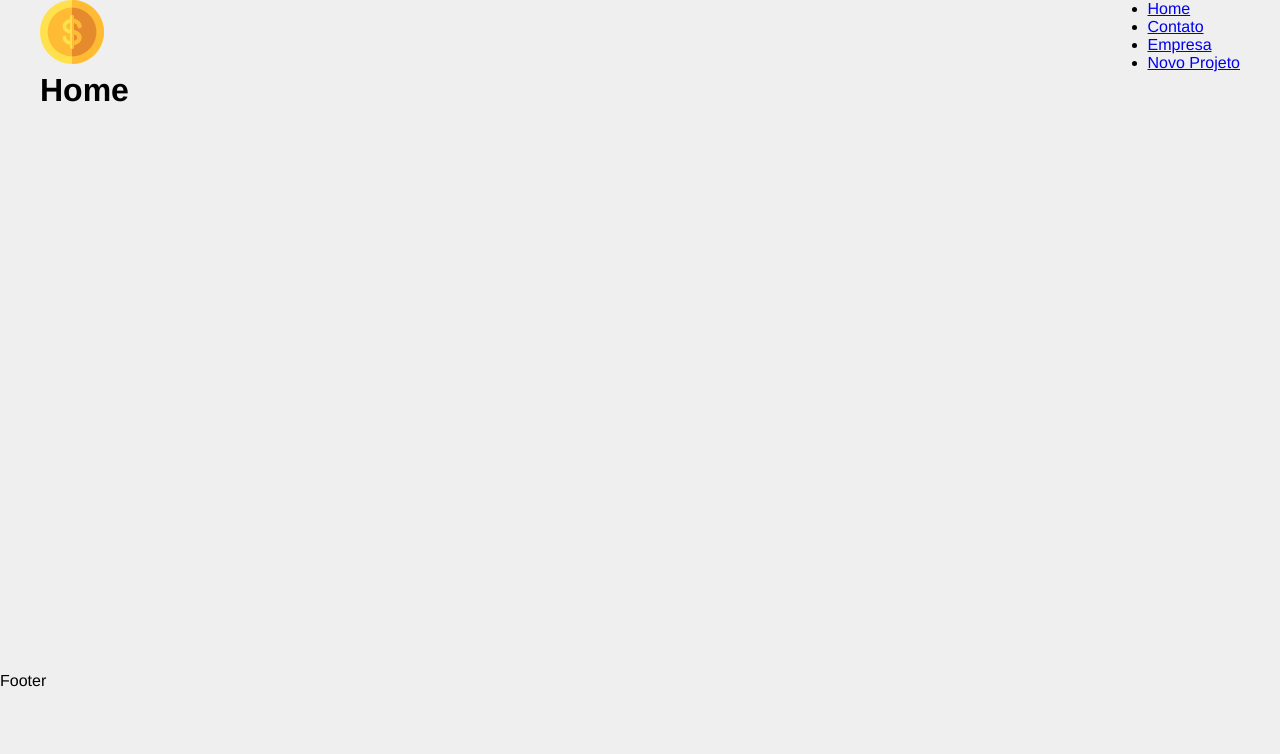
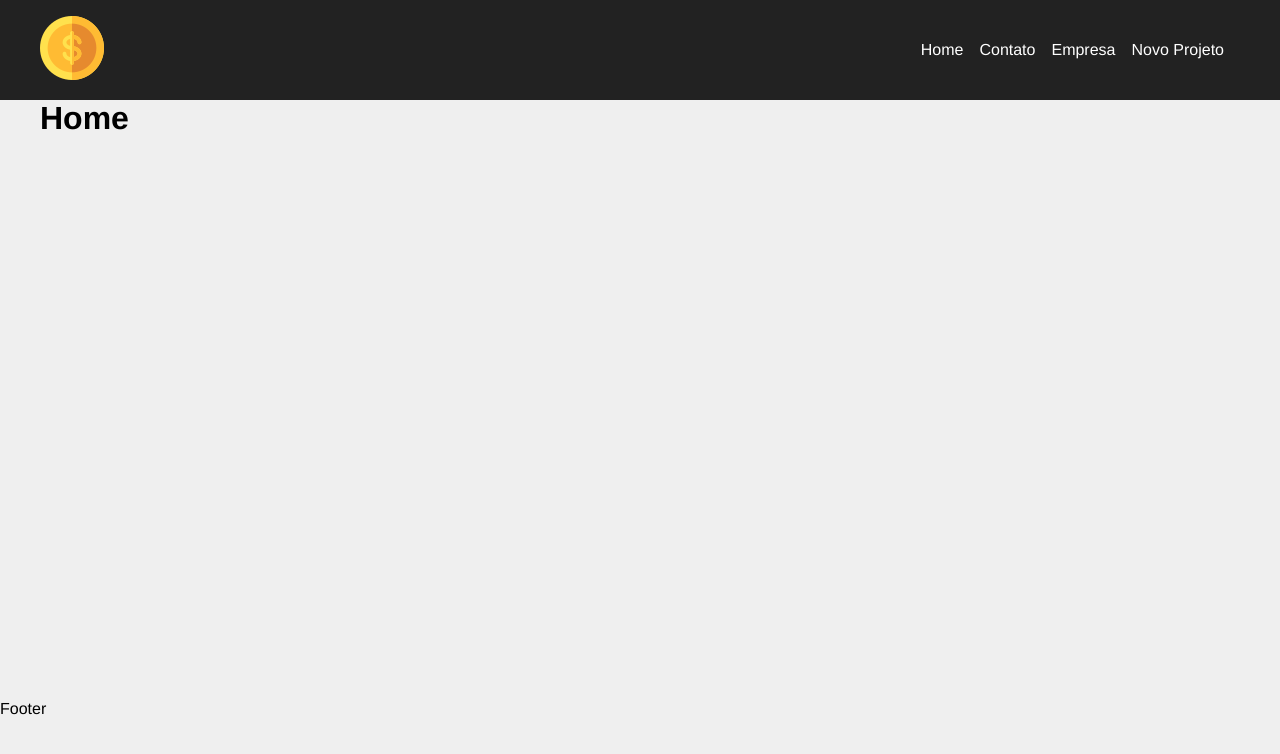
Before and after one commit to paulo-santos360/PROJETO-REACTJS-COSTS, a React (Create React App) app in the folder costs/: page / in a window 1280 px wide. Shown: the top 754 px of the page. Built offline with nearby package versions, Linux system fonts and the light colour scheme.

Commit message:
atualizar

```diff
--- a/costs/src/components/layout/Navbar.js
+++ b/costs/src/components/layout/Navbar.js
@@ -1,35 +1,35 @@
-import { Link } from "react-router-dom"
+import { Link } from "react-router-dom";
 
-import Container from "./Container"
+import Container from "./Container";
 
-import styles from './Navbar.module.css'
+import styles from "./Navbar.module.css";
 
-import logo from '../../img/costs_logo.png'
+import logo from "../../img/costs_logo.png";
 
-function Navbar(){
-    return(
-        <nav>
+function Navbar() {
+  return (
+    <nav className={styles.navbar}>
       <Container>
-            <Link to='/'>
+        <Link to="/">
           <img src={logo} alt="Costs" />
         </Link>
-            <ul>
-                <li>
-            <Link to='/'>Home</Link>
+        <ul className={styles.list}>
+          <li  className={styles.item}>
+            <Link to="/">Home</Link>
           </li>
-            <li>
-            <Link to='/contact'>Contato</Link>
+          <li className={styles.item}>
+            <Link to="/contact">Contato</Link>
           </li>
-            <li>
-            <Link to='/company'>Empresa</Link>
+          <li className={styles.item}>
+            <Link to="/company">Empresa</Link>
           </li>
-            <li>
-            <Link to='/projeto'>Novo Projeto</Link>
+          <li className={styles.item}>
+            <Link to="/projeto">Novo Projeto</Link>
           </li>
         </ul>
       </Container>
     </nav>
-    )
+  );
 }
 
-export default Navbar
+export default Navbar;
--- a/costs/src/components/layout/Navbar.module.css
+++ b/costs/src/components/layout/Navbar.module.css
@@ -0,0 +1,25 @@
+.navbar{
+    display: flex;
+    justify-content: space-between;
+    background-color: #222;
+    padding: 1rem;
+}
+
+.list{
+    display: flex;
+    list-style: none;
+    align-items: center;
+}
+
+.item{
+    margin-right: 1rem;
+}
+
+.item a {
+    color: #fff;
+    text-decoration: none;
+}
+
+.item a:hover{
+    color: #ffbb33;
+}
```
Lines whose indentation alone changed are shown as unchanged.
